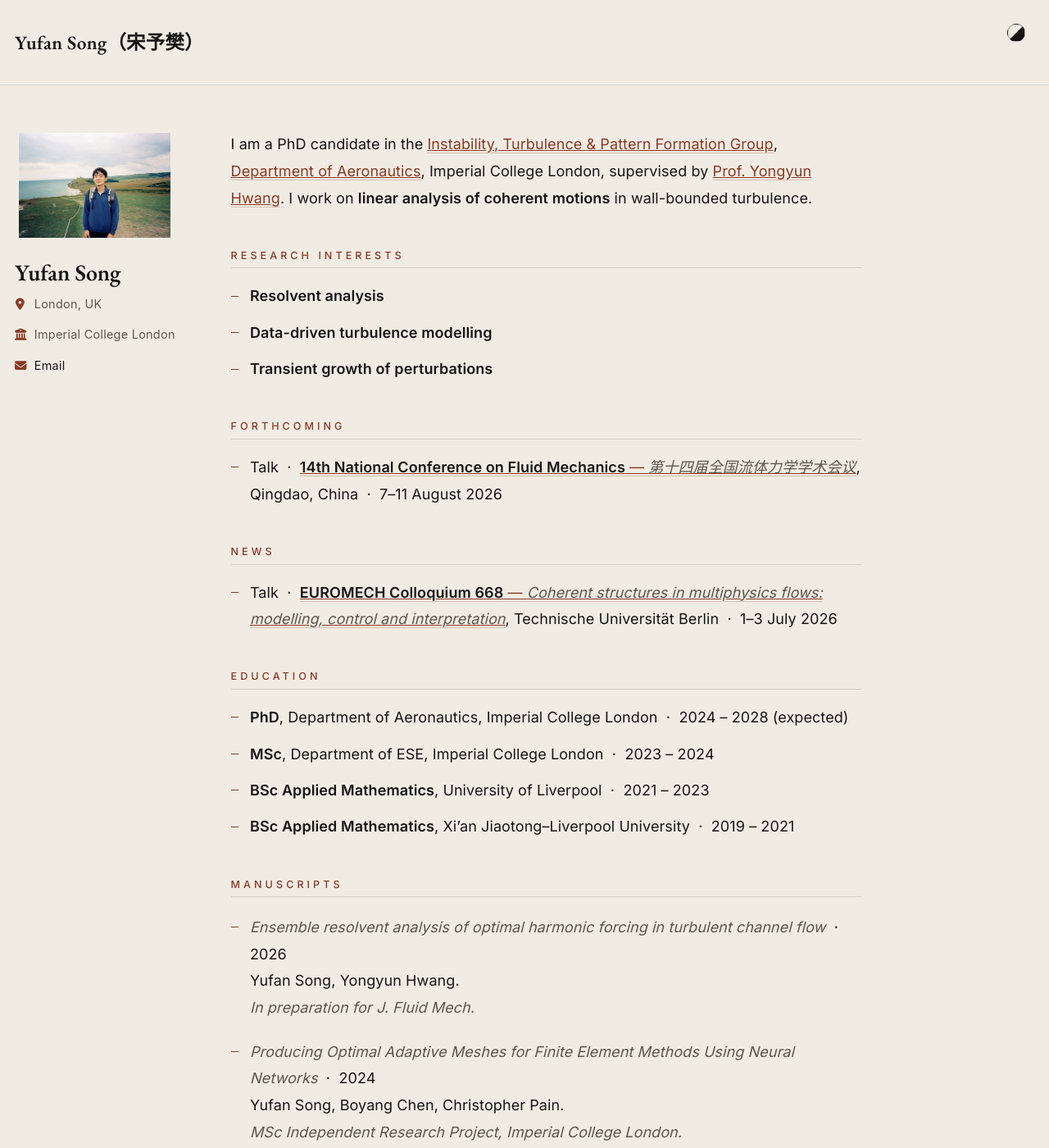
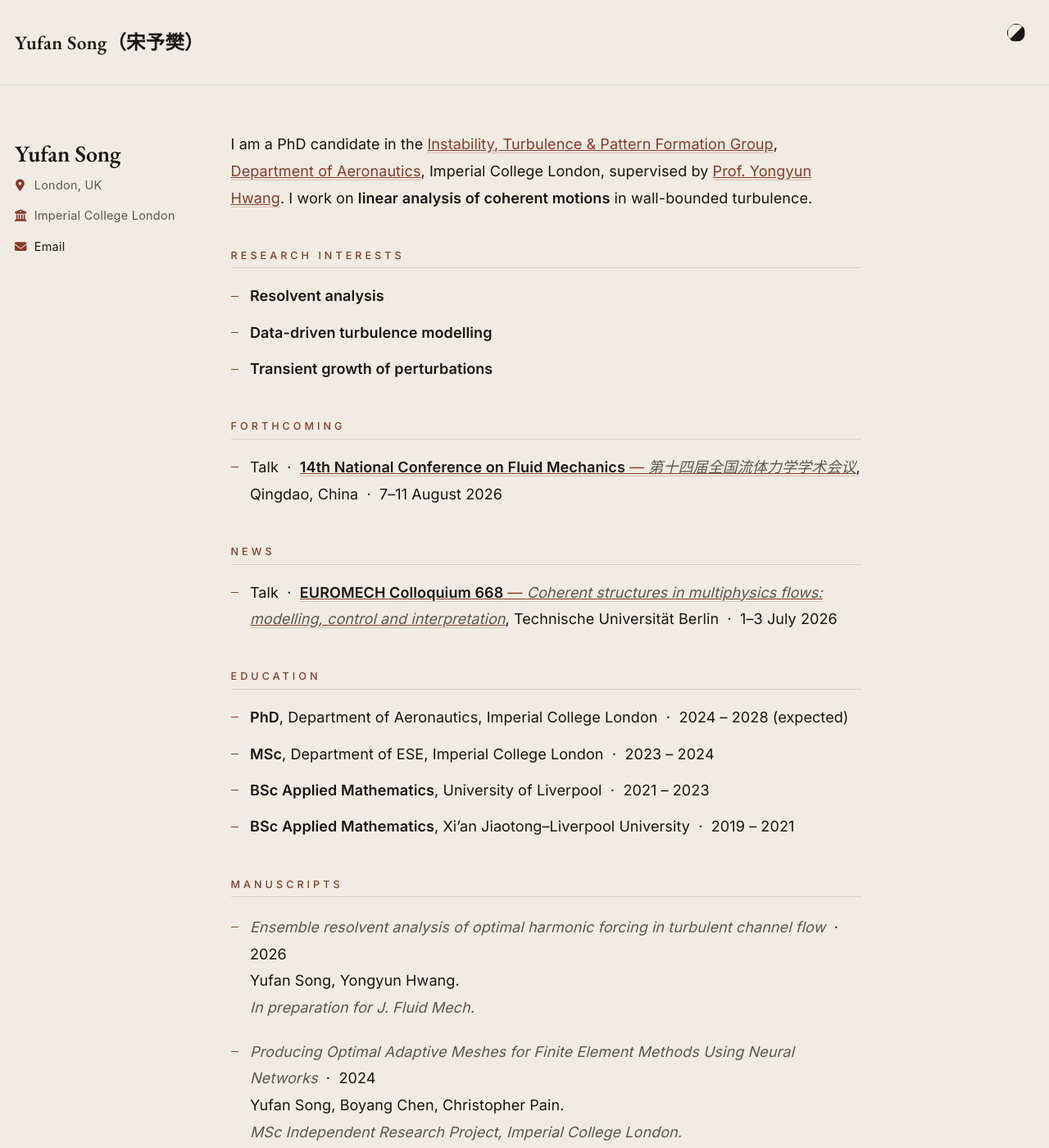
Before and after one commit to songyufan1005/yufansong.github.io, a Jekyll site: the page built from _pages/about.md, in a window 1280 px wide and 1400 px high. Shown: the whole window at 82% size. Built offline with Jekyll 4.4.1, drawn with Linux system fonts in a browser that asks for light colours; a script bundle is joined from its source files by our own code; library files that are not in the unit come from our copies.

Commit message:
Remove profile photo and hide the avatar frame entirely
Co-Authored-By: Claude Opus 4.7 (1M context) <noreply@anthropic.com>

```diff
--- a/_config.yml
+++ b/_config.yml
@@ -22,7 +22,7 @@ repository               : "songyufan1005/yufansong.github.io"
 #               Additional customization can be done by editing /_includes/author-profile.html
 author:
   # Biographic information
-  avatar           : "profile.jpg"
+  avatar           :
   name             : "Yufan Song"
   name_cn          :
   pronouns         :
--- a/assets/css/custom.css
+++ b/assets/css/custom.css
@@ -156,15 +156,8 @@ a:hover {
 /* ---------- Sidebar (author profile) ---------- */
 .sidebar { color: var(--aw-ink); }
 
-.sidebar .author__avatar { margin-bottom: 1.2em; }
-.sidebar .author__avatar img {
-  max-width: 220px;
-  width: 100%;
-  border-radius: 0;            /* hard square — Antwerp / Margiela */
-  border: none;
-  box-shadow: none;            /* no decoration; let the photograph stand */
-  filter: contrast(1.04) saturate(1.04);
-}
+/* Avatar removed — hide the entire frame so no empty container shows */
+.sidebar .author__avatar { display: none !important; }
 
 .author__name {
   font-family: "EB Garamond", "Cormorant Garamond", Georgia, serif !important;
```
Also changed, not shown: images/profile.jpg (deleted).
